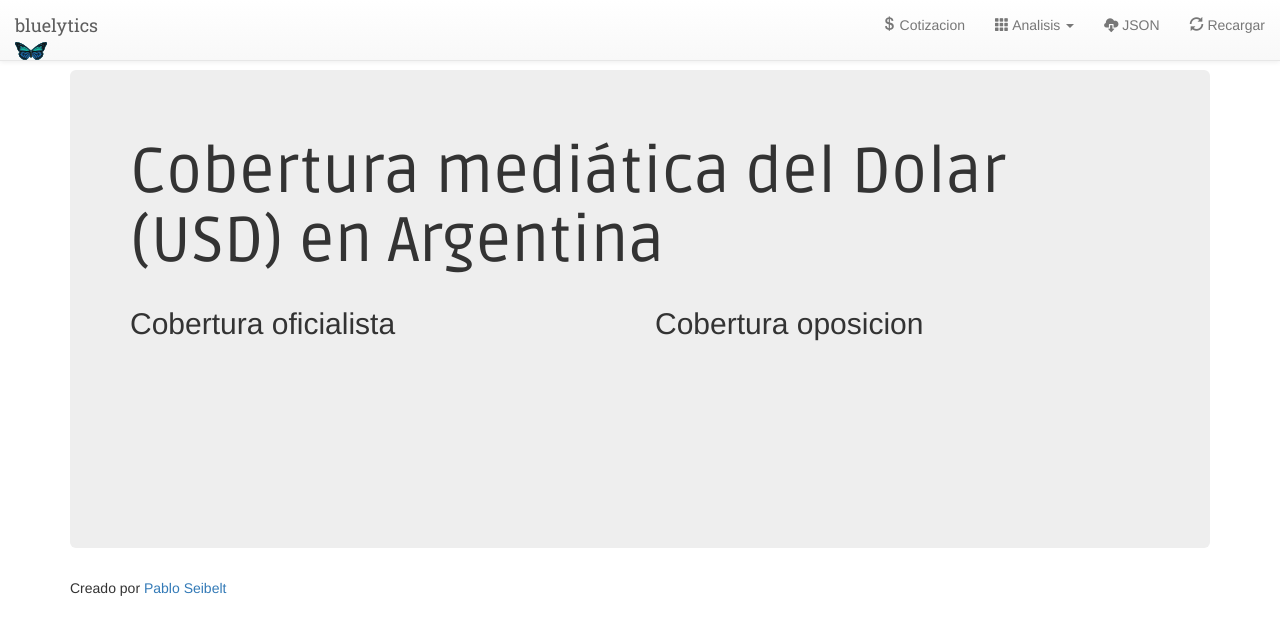
After one commit to Bluelytics/bluelytics, a Django app: page /wordcloud in a window 1280 px wide. The commit adds this page. Shown: the top 635 px of the page. Run offline with Django 3.2, Linux system fonts and the light colour scheme; a map, chart or similar area stays blank; some libraries are stand-ins or nearby versions.

Commit message:
Added word cloud and fixed graph resizing

```diff
--- a/bluelytics/bluelytics/settings.py
+++ b/bluelytics/bluelytics/settings.py
@@ -13,6 +13,7 @@ import os
 BASE_DIR = os.path.dirname(os.path.dirname(__file__))
 
 STATIC_ROOT = os.path.join(BASE_DIR, 'static')
+MEDIA_ROOT = os.path.join(BASE_DIR, 'data')
 
 # Quick-start development settings - unsuitable for production
 # See https://docs.djangoproject.com/en/1.6/howto/deployment/checklist/
@@ -85,6 +86,7 @@ USE_TZ = True
 # https://docs.djangoproject.com/en/1.6/howto/static-files/
 
 STATIC_URL = '/static/'
+MEDIA_URL = '/data/'
 STATICFILES_STORAGE = 'django.contrib.staticfiles.storage.CachedStaticFilesStorage'
 
 try:
--- a/bluelytics/bluelytics/urls.py
+++ b/bluelytics/bluelytics/urls.py
@@ -1,4 +1,7 @@
 from django.conf.urls import patterns, include, url
+from django.conf.urls.static import static
+
+import settings
 
 from django.contrib import admin
 admin.autodiscover()
@@ -10,4 +13,4 @@ urlpatterns = patterns('',
 
     url(r'^admin/', include(admin.site.urls)),
     url(r'', include('dolar_blue.urls')),
-)
+) + static(settings.MEDIA_URL, document_root=settings.MEDIA_ROOT)
--- /dev/null
+++ b/bluelytics/dolar_blue/static/js/wordcloud2.js
@@ -0,0 +1,105 @@
+"use strict"
+window.setImmediate||(window.setImmediate=function(){return window.msSetImmediate||window.webkitSetImmediate||window.mozSetImmediate||window.oSetImmediate||function(){if(!window.postMessage||!window.addEventListener)return null
+var t=[void 0],e="zero-timeout-message",a=function(a){var r=t.length
+return t.push(a),window.postMessage(e+r.toString(36),"*"),r}
+return window.addEventListener("message",function(a){if("string"==typeof a.data&&a.data.substr(0,e.length)===e){a.stopImmediatePropagation()
+var r=parseInt(a.data.substr(e.length),36)
+t[r]&&(t[r](),t[r]=void 0)}},!0),window.clearImmediate=function(e){t[e]&&(t[e]=void 0)},a}()||function(t){window.setTimeout(t,0)}}()),window.clearImmediate||(window.clearImmediate=function(){return window.msClearImmediate||window.webkitClearImmediate||window.mozClearImmediate||window.oClearImmediate||function(t){window.clearTimeout(t)}}()),function(t){var e=function(){var t=document.createElement("canvas")
+if(!t||!t.getContext)return!1
+var e=t.getContext("2d")
+return e.getImageData?e.fillText?Array.prototype.some?Array.prototype.push?!0:!1:!1:!1:!1}(),a=function(){if(e){for(var t,a,r=document.createElement("canvas").getContext("2d"),o=20;o;){if(r.font=o.toString(10)+"px sans-serif",r.measureText("Ｗ").width===t&&r.measureText("m").width===a)return o+1
+t=r.measureText("Ｗ").width,a=r.measureText("m").width,o--}return 0}}(),r=function(t){for(var e,a,r=t.length;r;e=Math.floor(Math.random()*r),a=t[--r],t[r]=t[e],t[e]=a);return t},o=function(t,o){if(e){Array.isArray(t)||(t=[t]),t.forEach(function(e,a){if("string"==typeof e){if(t[a]=document.getElementById(e),!t[a])throw"The element id specified is not found."}else if(!e.tagName&&!e.appendChild)throw"You must pass valid HTML elements, or ID of the element."})
+var n={list:[],fontFamily:'"Trebuchet MS", "Heiti TC", "微軟正黑體", "Arial Unicode MS", "Droid Fallback Sans", sans-serif',fontWeight:"normal",color:"random-dark",minSize:0,weightFactor:1,clearCanvas:!0,backgroundColor:"#fff",gridSize:8,origin:null,drawMask:!1,maskColor:"rgba(255,0,0,0.3)",maskGapWidth:.3,wait:0,abortThreshold:0,abort:function(){},minRotation:-Math.PI/2,maxRotation:Math.PI/2,shuffle:!0,rotateRatio:.1,shape:"circle",ellipticity:.65,hover:null,click:null}
+if(o)for(var i in o)i in n&&(n[i]=o[i])
+if("function"!=typeof n.weightFactor){var f=n.weightFactor
+n.weightFactor=function(t){return t*f}}if("function"!=typeof n.shape)switch(n.shape){case"circle":default:n.shape="circle"
+break
+case"cardioid":n.shape=function(t){return 1-Math.sin(t)}
+break
+case"diamond":case"square":n.shape=function(t){var e=t%(2*Math.PI/4)
+return 1/(Math.cos(e)+Math.sin(e))}
+break
+case"triangle-forward":n.shape=function(t){var e=t%(2*Math.PI/3)
+return 1/(Math.cos(e)+Math.sqrt(3)*Math.sin(e))}
+break
+case"triangle":case"triangle-upright":n.shape=function(t){var e=(t+3*Math.PI/2)%(2*Math.PI/3)
+return 1/(Math.cos(e)+Math.sqrt(3)*Math.sin(e))}
+break
+case"pentagon":n.shape=function(t){var e=(t+.955)%(2*Math.PI/5)
+return 1/(Math.cos(e)+.726543*Math.sin(e))}
+break
+case"star":n.shape=function(t){var e=(t+.955)%(2*Math.PI/10)
+return(t+.955)%(2*Math.PI/5)-2*Math.PI/10>=0?1/(Math.cos(2*Math.PI/10-e)+3.07768*Math.sin(2*Math.PI/10-e)):1/(Math.cos(e)+3.07768*Math.sin(e))}}n.gridSize=Math.max(n.gridSize,4)
+var l,s,c,d,h,u,m,v=n.gridSize,g=v-n.maskGapWidth,w=Math.abs(n.maxRotation-n.minRotation),M=Math.min(n.maxRotation,n.minRotation)
+switch(n.color){case"random-dark":m=function(){return"rgb("+Math.floor(128*Math.random()).toString(10)+","+Math.floor(128*Math.random()).toString(10)+","+Math.floor(128*Math.random()).toString(10)+")"}
+break
+case"random-light":m=function(){return"rgb("+Math.floor(128*Math.random()+128).toString(10)+","+Math.floor(128*Math.random()+128).toString(10)+","+Math.floor(128*Math.random()+128).toString(10)+")"}
+break
+default:"function"==typeof n.color&&(m=n.color)}var p,x=!1,b=[],I=function(t){var e=canvas.getBoundingClientRect(),a=t.clientX-e.left,r=t.clientY-e.top,o=Math.floor(a*(canvas.width/e.width)/v),n=Math.floor(r*(canvas.height/e.height)/v)
+return b[o][n]},C=function(t){var e=I(t)
+if(p!==e)return p=e,e?(n.hover(e.item,e.dimension,t),void 0):(n.hover(void 0,void 0,t),void 0)},T=function(t){var e=I(t)
+e&&n.click(e.item,e.dimension,t)},S=[],k=function(t){if(S[t])return S[t]
+var e=8*t,a=e,r=[]
+for(0===t&&r.push([d[0],d[1],0]);a--;){var o=1
+"circle"!==n.shape&&(o=n.shape(a/e*2*Math.PI)),r.push([d[0]+t*o*Math.cos(-a/e*2*Math.PI),d[1]+t*o*Math.sin(-a/e*2*Math.PI)*n.ellipticity,a/e*2*Math.PI])}return S[t]=r,r},y=function(){return n.abortThreshold>0&&(new Date).getTime()-u>n.abortThreshold},E=function(){return 0===n.rotateRatio?0:Math.random()>n.rotateRatio?0:0===w?M:M+Math.random()*w},R=function(t,e,r){var o=!1,i=n.weightFactor(e)
+if(i<=n.minSize)return!1
+var f=1
+a>i&&(f=function(){for(var t=2;a>t*i;)t+=2
+return t}())
+var l=document.createElement("canvas"),s=l.getContext("2d",{willReadFrequently:!0})
+s.font=n.fontWeight+" "+(i*f).toString(10)+"px "+n.fontFamily
+var c=s.measureText(t).width/f,d=Math.max(i*f,s.measureText("m").width,s.measureText("Ｗ").width)/f,h=c+2*d,u=3*d,m=Math.ceil(h/v),g=Math.ceil(u/v)
+h=m*v,u=g*v
+var w=-c/2,M=.4*-d,p=Math.ceil((h*Math.abs(Math.sin(r))+u*Math.abs(Math.cos(r)))/v),x=Math.ceil((h*Math.abs(Math.cos(r))+u*Math.abs(Math.sin(r)))/v),b=x*v,I=p*v
+l.setAttribute("width",b),l.setAttribute("height",I),o&&document.body.appendChild(l),s.save(),s.scale(1/f,1/f),s.translate(b*f/2,I*f/2),s.rotate(-r),s.font=n.fontWeight+" "+(i*f).toString(10)+"px "+n.fontFamily,s.fillStyle="#000",s.textBaseline="middle",s.fillText(t,w*f,(M+.5*i)*f),s.restore()
+var C=s.getImageData(0,0,b,I).data
+if(y())return!1
+for(var T,S,k,E=[],R=x,P=[p/2,x/2,p/2,x/2];R--;)for(T=p;T--;){k=v
+t:{for(;k--;)for(S=v;S--;)if(C[4*((T*v+k)*b+(R*v+S))+3]){E.push([R,T]),R<P[3]&&(P[3]=R),R>P[1]&&(P[1]=R),T<P[0]&&(P[0]=T),T>P[2]&&(P[2]=T),o&&(s.fillStyle="rgba(255, 0, 0, 0.5)",s.fillRect(R*v,T*v,v-.5,v-.5))
+break t}o&&(s.fillStyle="rgba(0, 0, 255, 0.5)",s.fillRect(R*v,T*v,v-.5,v-.5))}}return o&&(s.fillStyle="rgba(0, 255, 0, 0.5)",s.fillRect(P[3]*v,P[0]*v,(P[1]-P[3]+1)*v,(P[2]-P[0]+1)*v)),{mu:f,occupied:E,bounds:P,gw:x,gh:p,fillTextOffsetX:w,fillTextOffsetY:M,fillTextWidth:c,fillTextHeight:d,fontSize:i}},P=function(t,e,a,r,o){for(var n=o.length;n--;){var i=t+o[n][0],f=e+o[n][1]
+if(i>=s||f>=c||0>i||0>f||!l[i][f])return!1}return!0},F=function(e,a,r,o,i,f,l,s){var c,d=r.fontSize
+c=m?m(o,i,d,f,l):n.color
+var h,u=r.bounds
+h={x:(e+u[3])*v,y:(a+u[0])*v,w:(u[1]-u[3]+1)*v,h:(u[2]-u[0]+1)*v},t.forEach(function(t){if(t.getContext){var i=t.getContext("2d"),f=r.mu
+i.save(),i.scale(1/f,1/f),i.font=n.fontWeight+" "+(d*f).toString(10)+"px "+n.fontFamily,i.fillStyle=c,i.translate((e+r.gw/2)*v*f,(a+r.gh/2)*v*f),0!==s&&i.rotate(-s),i.textBaseline="middle",i.fillText(o,r.fillTextOffsetX*f,(r.fillTextOffsetY+.5*d)*f),i.restore()}else{var l=document.createElement("span"),h=""
+h="rotate("+-s/Math.PI*180+"deg) ",1!==r.mu&&(h+="translateX(-"+r.fillTextWidth/4+"px) scale("+1/r.mu+")")
+var u={position:"absolute",display:"block",font:n.fontWeight+" "+d*r.mu+"px "+n.fontFamily,left:(e+r.gw/2)*v+r.fillTextOffsetX+"px",top:(a+r.gh/2)*v+r.fillTextOffsetY+"px",width:r.fillTextWidth+"px",height:r.fillTextHeight+"px",color:c,lineHeight:d+"px",whiteSpace:"nowrap",transform:h,webkitTransform:h,msTransform:h,transformOrigin:"50% 40%",webkitTransformOrigin:"50% 40%",msTransformOrigin:"50% 40%"}
+l.textContent=o
+for(var m in u)l.style[m]=u[m]
+t.appendChild(l)}})},z=function(t,e,a,r,o){t>=s||e>=c||0>t||0>e||(l[t][e]=!1,a&&ctx.fillRect(t*v,e*v,g,g),x&&(b[t][e]={item:o,dimension:r}))},W=function(t,e,a,r,o,i){var f=o.occupied,l=(v-n.maskGapWidth,n.drawMask)
+l&&(ctx.save(),ctx.fillStyle=n.maskColor)
+var s
+if(x){var c=o.bounds
+s={x:(t+c[3])*v,y:(e+c[0])*v,w:(c[1]-c[3]+1)*v,h:(c[2]-c[0]+1)*v}}for(var d=f.length;d--;)z(t+f[d][0],e+f[d][1],l,s,i)
+l&&ctx.restore()},L=function(t){var e=t[0],a=t[1],o=E(),i=R(e,a,o)
+if(!i)return!1
+if(y())return!1
+var f=i.bounds
+if(f[1]-f[3]+1>s||f[2]-f[0]+1>c)return!1
+for(var l=h+1;l--;){var d=k(h-l)
+n.shuffle&&(d=[].concat(d),r(d))
+var u=d.some(function(r){var n=Math.floor(r[0]-i.gw/2),f=Math.floor(r[1]-i.gh/2),s=i.gw,c=i.gh
+return P(n,f,s,c,i.occupied)?(F(n,f,i,e,a,h-l,r[2],o),W(n,f,s,c,i,t),!0):!1})
+if(u)return!0}return!1},O=function(e,a,r){return a?!t.some(function(t){var o=document.createEvent("CustomEvent")
+return o.initCustomEvent(e,!0,a,r||{}),!t.dispatchEvent(o)},this):(t.forEach(function(t){var o=document.createEvent("CustomEvent")
+o.initCustomEvent(e,!0,a,r||{}),t.dispatchEvent(o)},this),void 0)},D=function(){var e=t[0]
+if(e.getContext)s=Math.floor(e.width/v),c=Math.floor(e.height/v)
+else{var a=e.getBoundingClientRect()
+s=Math.floor(a.width/v),c=Math.floor(a.height/v)}if(O("wordcloudstart",!0)){if(d=n.origin?[n.origin[0]/v,n.origin[1]/v]:[s/2,c/2],h=Math.floor(Math.sqrt(s*s+c*c)),l=[],!e.getContext||n.clearCanvas){t.forEach(function(t){if(t.getContext){var e=t.getContext("2d")
+e.fillStyle=n.backgroundColor,e.clearRect(0,0,s*(v+1),c*(v+1)),e.fillRect(0,0,s*(v+1),c*(v+1))}else t.textContent="",t.style.backgroundColor=n.backgroundColor})
+for(var r,o=s;o--;)for(l[o]=[],r=c;r--;)l[o][r]=!0}else{var i=document.createElement("canvas").getContext("2d")
+i.fillStyle=n.backgroundColor,i.fillRect(0,0,1,1)
+for(var r,f,m,g,w=i.getImageData(0,0,1,1).data,M=e.getContext("2d").getImageData(0,0,s*v,c*v).data,o=s;o--;)for(l[o]=[],r=c;r--;){m=v
+t:for(;m--;)for(f=v;f--;)for(g=4;g--;)if(M[4*((r*v+m)*s*v+(o*v+f))+g]!==w[g]){l[o][r]=!1
+break t}l[o][r]!==!1&&(l[o][r]=!0)}M=i=w=void 0}if(n.hover||n.click){x=!0
+for(var o=s+1;o--;)b[o]=[]
+n.hover&&e.addEventListener("mousemove",C),n.click&&e.addEventListener("click",T),e.addEventListener("wordcloudstart",function F(){e.removeEventListener("wordcloudstart",F),e.removeEventListener("mousemove",C),e.removeEventListener("click",T),p=void 0})}var I,S,g=0
+0!==n.wait?(I=window.setTimeout,S=window.clearTimeout):(I=window.setImmediate,S=window.clearImmediate)
+var k=function(e,a){t.forEach(function(t){t.addEventListener(e,a)},this)},E=function(e,a){t.forEach(function(t){t.removeEventListener(e,a)},this)},R=function z(){E("wordcloudstart",z),S(P)}
+k("wordcloudstart",R),$("#canvas-container span").remove()
+var P=I(function W(){if(g>=n.list.length)return S(P),O("wordcloudstop",!1),E("wordcloudstart",R),void 0
+u=(new Date).getTime()
+var t=L(n.list[g]),e=!O("wordclouddrawn",!0,{item:n.list[g],drawn:t})
+return y()||e?(S(P),n.abort(),O("wordcloudabort",!1),O("wordcloudstop",!1),E("wordcloudstart",R),void 0):(g++,P=I(W,n.wait),void 0)},n.wait)}}
+D()}}
+o.isSupported=e,o.miniumFontSize=a,"function"==typeof define&&define.amd?define("wordcloud",[],function(){return o}):t.WordCloud=o}(this)
--- a/bluelytics/dolar_blue/templates/base.html
+++ b/bluelytics/dolar_blue/templates/base.html
@@ -33,6 +33,7 @@
     <!-- d3 + Rickshaw -->
     <script src="{% static 'js/d3.v3.min.js' %}"></script>
     <script src="{% static 'js/rickshaw.min.js' %}"></script>
+    <script src="{% static 'js/wordcloud2.js' %}"></script>
 
 
     <!-- Google Analytics -->
@@ -79,10 +80,15 @@
         <div class="collapse navbar-collapse" id="nav_bar_collapsed">
         <ul class="nav navbar-nav navbar-right">
           <li>
-            <a href="/"><span class="glyphicon glyphicon-home"></span> Inicio</a>
+            <a href="/"><span class="glyphicon glyphicon-usd"></span> Cotizacion</a>
           </li>
           <li>
-            <a href="/graph"><span class="glyphicon glyphicon-stats"></span> Grafico</a>
+            <a href="#" class="dropdown-toggle" data-toggle="dropdown"><span class="glyphicon glyphicon-th"></span> Analisis <b class="caret"></b></a>
+            <ul class="dropdown-menu">
+              <li><a href="/graph"><span class="glyphicon glyphicon-signal"></span> Evolucion</a></li>
+              <li><a href="/wordcloud"><span class="glyphicon glyphicon-filter"></span> Cobertura mediática</a></li>
+            </ul>
+
           </li>
           <li>
             <a href="/json/last_price" target="_blank"><span class="glyphicon glyphicon-cloud-download"></span> JSON</a>
--- /dev/null
+++ b/bluelytics/dolar_blue/templates/wordcloud.html
@@ -0,0 +1,63 @@
+{% extends "base.html" %}
+{% load staticfiles %}
+{% load tz %}
+
+{% block title %}
+  <title>bluelytics - Evolucion dólar blue</title>
+{% endblock %}
+
+{% block content %}
+
+<h1>Cobertura mediática del Dolar (USD) en Argentina</h1>
+
+<div class="row">
+  <div class="col-md-6">
+    <h2>Cobertura oficialista</h2>
+    <div class="cloud" id="cloud_oficialista"><canvas></canvas></div>
+  </div>
+  <div class="col-md-6">
+    <h2>Cobertura oposicion</h2>
+    <div class="cloud" id="cloud_oposicion"><canvas></canvas></div>
+  </div>
+</div>
+
+{% endblock %}
+
+
+{% block extrahead %}
+
+
+<link href='http://fonts.googleapis.com/css?family=Gochi+Hand' rel='stylesheet' type='text/css'>
+
+<style>
+div.cloud{
+  width:300px;
+  height:150px;
+}
+
+</style>
+
+<script>
+$(document).ready (function(){
+
+    function options(list){
+      return {
+              list: list,
+              fontFamily: 'sans',
+              backgroundColor: '#eee'
+            };
+    }
+
+    $.getJSON("/data/words/oficialistas.json", function(json) {
+        var canvas = $('div#cloud_oficialista > canvas');
+        WordCloud(canvas[0], options(json) );
+    });
+    $.getJSON("/data/words/oposicion.json", function(json) {
+        var canvas = $('div#cloud_oposicion > canvas');
+        WordCloud(canvas[0], options(json) );
+    });
+});
+
+
+</script>
+{% endblock %}
--- a/bluelytics/dolar_blue/urls.py
+++ b/bluelytics/dolar_blue/urls.py
@@ -5,5 +5,6 @@ from dolar_blue import views
 urlpatterns = patterns('',
     url(r'^$', views.index, name='index'),
     url(r'^graph$', views.blue_graph, name='blue_graph'),
+    url(r'^wordcloud$', views.wordcloud, name='wordcloud'),
     url(r'^json/last_price$', views.json_lastprice, name='json_lastprice')
 )
--- a/bluelytics/dolar_blue/views.py
+++ b/bluelytics/dolar_blue/views.py
@@ -46,3 +46,6 @@ def blue_graph(request):
               'all_sources': json.dumps(all_sources) }
 
   return render(request, 'graph.html', context)
+
+def wordcloud(request):
+  return render(request, 'wordcloud.html', {})
```
Also changed, not shown: bluelytics/dolar_blue/templates/graph.html (+27 -19 lines).
